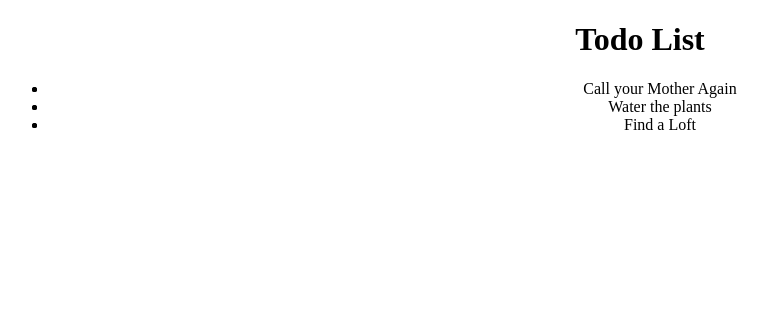
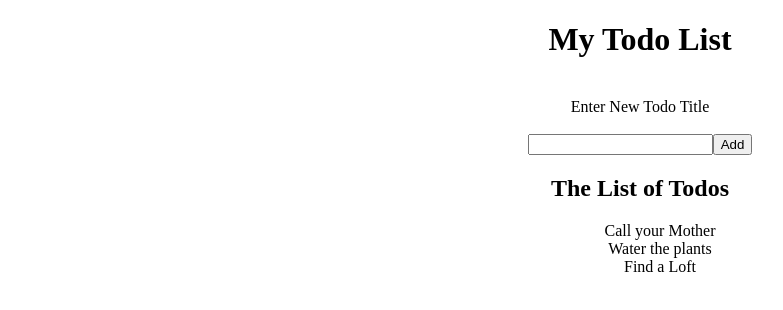
Before and after one commit to Code-the-Dream-School/react-cockatoo, a React (Create React App) app: page / in a window 1280 px wide. Shown: the top 310 px of the page, without its empty margins (0-783 px from the left). Built offline with nearby package versions, Linux system fonts and the light colour scheme; the HTML template or start-up script is replaced by a standard one.

Commit message:
Pushing up for lesson 1-2

```diff
--- /dev/null
+++ b/src/AddTodoForm.js
@@ -0,0 +1,19 @@
+import React from 'react'
+
+function AddTodoForm () {
+  return (
+    <div style={{ textAlign: 'center' }}>
+        <h1>My Todo List</h1>
+      <br/>
+        <form>
+            <label htmlFor='todoTitle'>Enter New Todo Title</label>
+            <br/>
+            <br/>
+            <input id='todoTitle'></input>
+            <button>Add</button>
+      </form>
+    </div>
+  )
+}
+
+export default AddTodoForm
--- a/src/App.js
+++ b/src/App.js
@@ -1,33 +1,12 @@
-import React from 'react';
-
-
-let todoList =[
-  {
-   id: 1,
-    title: "Call your Mother Again",
-   },
-  {
-   id: 2,
-    title: "Water the plants",
-   },
-  {
-     id: 3,
-     title: "Find a Loft",
-   },
-   ];
+import React from 'react'
+import AddTodoForm from './AddTodoForm';
+import TodoList from './TodoList';
 
 function App() {
   return (
-      <div style={{ textAlign: 'center' }}>
-        <h1>Todo List</h1>
-        <ul>
-          {todoList.map(item =>
-            <li key={item.id}>
-              <li>{item.title}</li>
-            </li>
-            )}
-
-        </ul>
+    <div>
+      <AddTodoForm />
+      <TodoList/>
     </div>
   );
 }
--- /dev/null
+++ b/src/TodoList.js
@@ -0,0 +1,35 @@
+import React from 'react';
+
+
+let todoList =[
+  {
+   id: 1,
+    title: "Call your Mother",
+   },
+  {
+   id: 2,
+    title: "Water the plants",
+   },
+  {
+     id: 3,
+     title: "Find a Loft",
+   },
+   ];
+
+   function TodoList() {
+    return (
+      <div style={{ textAlign: 'center' }}>
+        <h2>The List of Todos</h2>
+        <ul style={{ listStyleType: 'none' }}>
+          {todoList.map(item =>
+            <li key={item.id}>
+              <li>{item.title}</li>
+            </li>
+            )}
+
+        </ul>
+      </div>
+    );
+  }
+
+export default TodoList
```
Also changed, not shown: 1 other file (tests, documents, lock files or other folders). Lines whose indentation alone changed are shown as unchanged.
